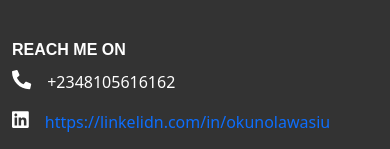
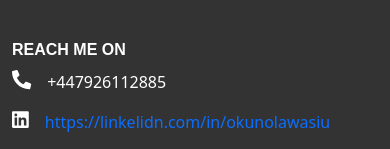
Before and after one commit to Whayasay392/Portfolio, a React (Create React App) app: page / in a window 390 px wide. Shown: the part 2319-2468 px from the top of the page. Built offline with nearby package versions, Linux system fonts and the light colour scheme.

Commit message:
updated phone number and few changes

```diff
--- a/src/components/Contact.js
+++ b/src/components/Contact.js
@@ -44,7 +44,7 @@ import {faLinkedin, faTwitter } from '@fortawesome/free-brands-svg-icons'
                    {/* Phone icon */}
                    <div className="d-flex my-3">
                        <FontAwesomeIcon className="contactIcon text-white " rotation={90}  icon={faPhone}  />
-                   <a href="tel:+2348105616162" className="contactLink text-white mx-3">+2348105616162</a>
+                   <a href="tel:+447926112885" className="contactLink text-white mx-3">+447926112885</a>
                    </div>
                    {/* Linkelidn icon */}
                    <div className="d-flex my-3">
```
